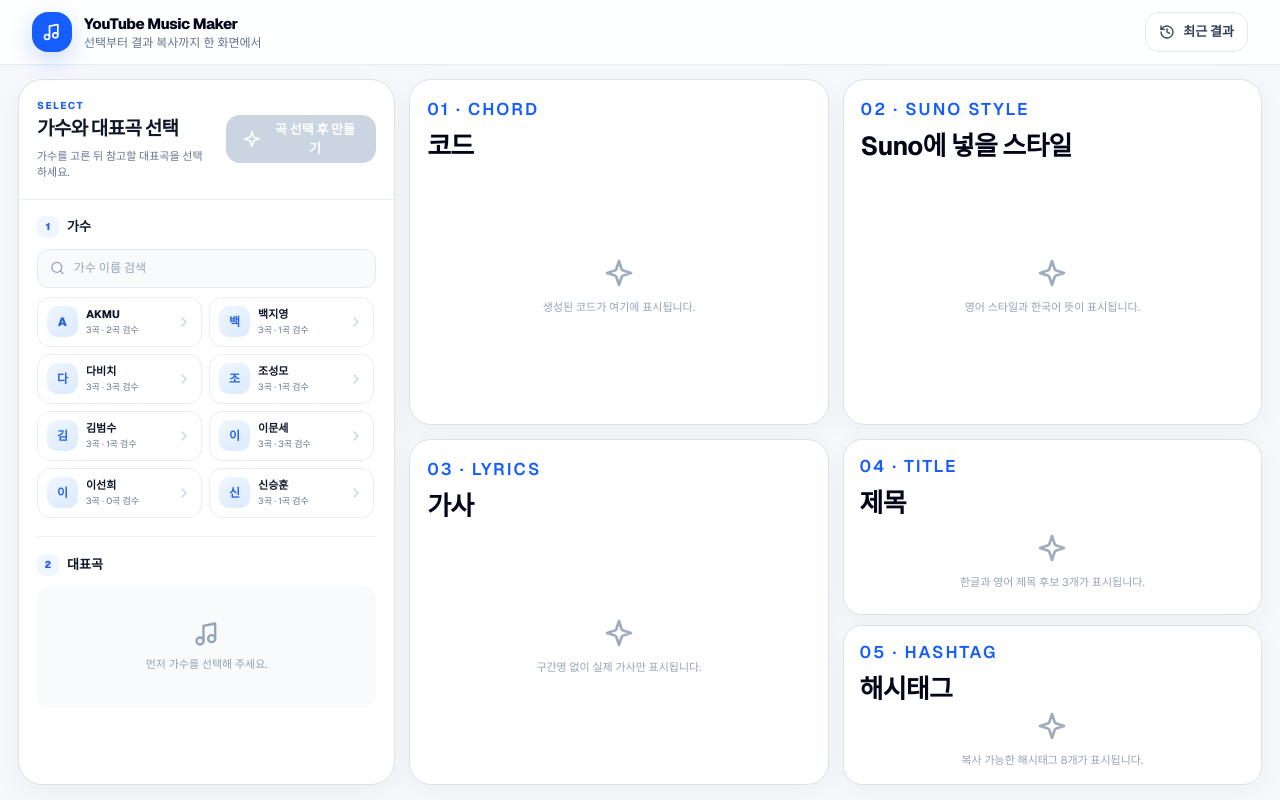
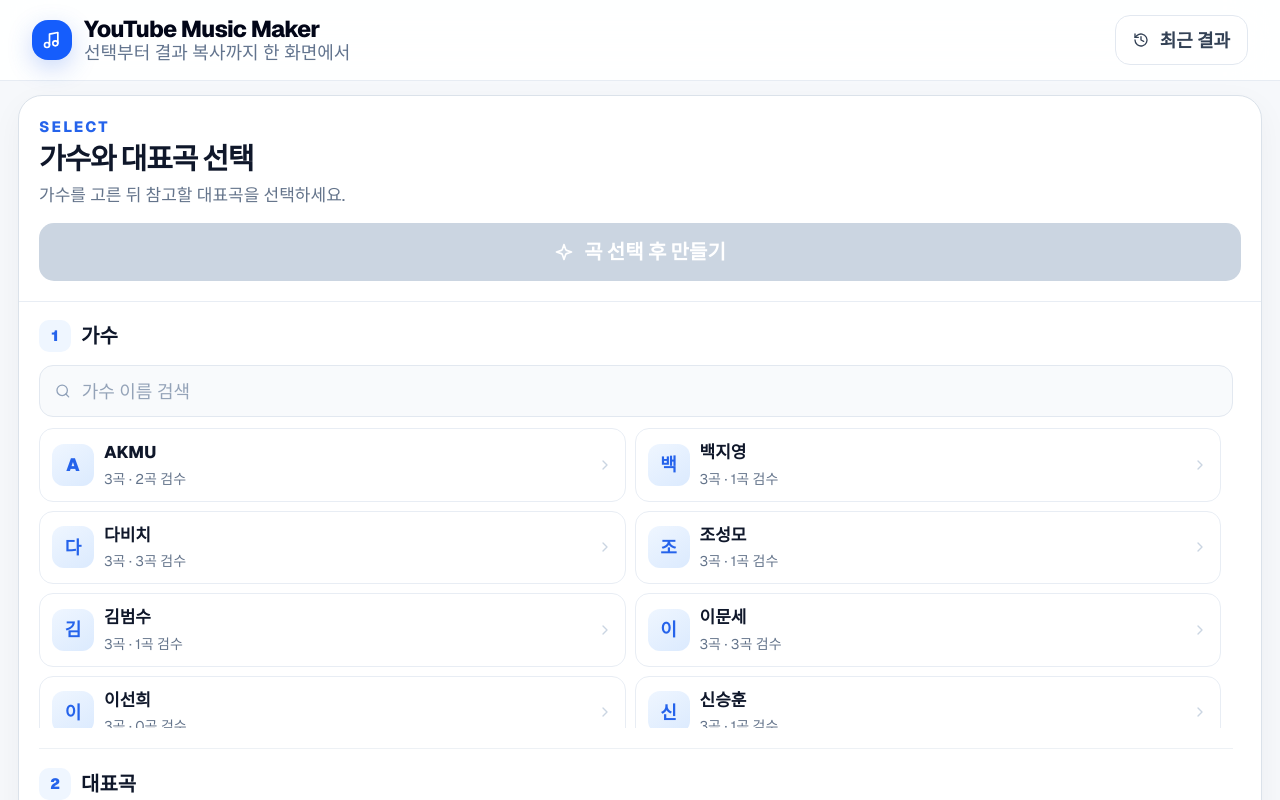
Before and after one commit to Flow4Work/Youtubemusic, a Next.js app: page / in a window 1280 px wide. Shown: the top 800 px of the page. Built offline with nearby package versions, Linux system fonts and the light colour scheme.

Commit message:
Enlarge typography and strengthen card scrolling

```diff
--- a/src/app/globals.css
+++ b/src/app/globals.css
@@ -13,146 +13,159 @@
 button:disabled { cursor: not-allowed; }
 :focus-visible { outline: 3px solid rgba(37, 99, 235, .28); outline-offset: 2px; }
 
-.secondary-button { display: inline-flex; align-items: center; gap: .5rem; min-height: 40px; border: 1px solid #e2e8f0; border-radius: 14px; background: #fff; padding: 0 13px; color: #334155; font-size: 13px; font-weight: 700; transition: .18s ease; }
+main > header > div { height: 80px !important; }
+main > header p.text-\[15px\] { font-size: 23px !important; line-height: 1.15; }
+main > header p.text-xs { font-size: 18px !important; line-height: 1.25; }
+
+.secondary-button { display: inline-flex; align-items: center; gap: .65rem; min-height: 50px; border: 1px solid #e2e8f0; border-radius: 15px; background: #fff; padding: 0 17px; color: #334155; font-size: 18px; font-weight: 700; transition: .18s ease; }
 .secondary-button:hover { border-color: #cbd5e1; background: #f8fafc; }
-.count-badge { display: grid; min-width: 20px; height: 20px; place-items: center; border-radius: 999px; background: #eff6ff; padding: 0 6px; color: #2563eb; font-size: 11px; }
+.count-badge { display: grid; min-width: 27px; height: 27px; place-items: center; border-radius: 999px; background: #eff6ff; padding: 0 8px; color: #2563eb; font-size: 15px; }
 
 .studio-page { position: relative; max-width: 1800px; margin: 0 auto; padding: 14px 18px 16px; }
-.studio-layout { display: grid; min-height: calc(100vh - 94px); height: calc(100vh - 94px); grid-template-columns: minmax(330px,.92fr) minmax(0,2.08fr); gap: 14px; }
+.studio-layout { display: grid; min-height: calc(100vh - 110px); height: calc(100vh - 110px); grid-template-columns: minmax(440px,.96fr) minmax(0,2.04fr); gap: 14px; }
 
 .selection-shell { min-width: 0; overflow: hidden; border: 1px solid #dbe2ea; border-radius: 24px; background: #fff; box-shadow: 0 10px 32px rgba(15,23,42,.045); }
 .studio-selection { display: flex; min-height: 0; flex-direction: column; }
-.selection-top { display: flex; align-items: center; justify-content: space-between; gap: 14px; border-bottom: 1px solid #e8edf4; padding: 18px; }
-.selection-top h2 { margin: 2px 0 0; color: #0f172a; font-size: 19px; font-weight: 850; letter-spacing: -.035em; }
-.selection-top p:not(.panel-eyebrow) { margin: 4px 0 0; color: #64748b; font-size: 11px; line-height: 1.5; }
-.panel-eyebrow { margin: 0; color: #2563eb; font-size: 10px; font-weight: 800; letter-spacing: .14em; }
-.selection-content { min-height: 0; flex: 1; overflow-y: auto; padding: 16px 18px 18px; }
-.selection-block + .selection-block { margin-top: 18px; padding-top: 17px; border-top: 1px solid #edf1f5; }
-.selection-label { display: flex; align-items: center; gap: 8px; }
-.selection-label span { display: grid; width: 22px; height: 22px; place-items: center; border-radius: 8px; background: #eff6ff; color: #2563eb; font-size: 10px; font-weight: 900; }
-.selection-label strong { color: #0f172a; font-size: 13px; font-weight: 850; }
+.selection-top { display: grid; grid-template-columns: minmax(0,1fr); gap: 15px; border-bottom: 1px solid #e8edf4; padding: 20px; }
+.selection-top h2 { margin: 3px 0 0; color: #0f172a; font-size: 29px; font-weight: 850; line-height: 1.18; letter-spacing: -.04em; }
+.selection-top p:not(.panel-eyebrow) { margin: 7px 0 0; color: #64748b; font-size: 17px; line-height: 1.5; }
+.panel-eyebrow { margin: 0; color: #2563eb; font-size: 15px; font-weight: 800; letter-spacing: .14em; }
+.selection-content { min-height: 0; flex: 1; overflow-y: auto; overscroll-behavior: contain; padding: 18px 20px 20px; scrollbar-gutter: stable; }
+.selection-block + .selection-block { margin-top: 20px; padding-top: 19px; border-top: 1px solid #edf1f5; }
+.selection-label { display: flex; align-items: center; gap: 10px; }
+.selection-label span { display: grid; width: 32px; height: 32px; place-items: center; border-radius: 10px; background: #eff6ff; color: #2563eb; font-size: 15px; font-weight: 900; }
+.selection-label strong { color: #0f172a; font-size: 20px; font-weight: 850; }
 
-.search-field { display: flex; height: 39px; align-items: center; gap: 9px; margin-top: 11px; border: 1px solid #e2e8f0; border-radius: 12px; background: #f8fafc; padding: 0 12px; }
+.search-field { display: flex; height: 52px; align-items: center; gap: 11px; margin-top: 13px; border: 1px solid #e2e8f0; border-radius: 14px; background: #f8fafc; padding: 0 15px; }
 .search-field:focus-within { border-color: #93c5fd; background: #fff; box-shadow: 0 0 0 3px #dbeafe; }
-.search-field input { width: 100%; border: 0; outline: 0; background: transparent; color: #0f172a; font-size: 12px; }
+.search-field input { width: 100%; border: 0; outline: 0; background: transparent; color: #0f172a; font-size: 18px; }
 .search-field input::placeholder { color: #94a3b8; }
-.artist-grid { display: grid; max-height: 230px; grid-template-columns: repeat(2,minmax(0,1fr)); gap: 7px; margin-top: 9px; overflow-y: auto; padding-right: 2px; }
-.artist-item, .song-item { display: flex; width: 100%; min-width: 0; align-items: center; gap: 8px; border: 1px solid #e8edf4; border-radius: 13px; background: #fff; padding: 8px 9px; transition: .16s ease; }
+.artist-grid { display: grid; max-height: 245px; grid-template-columns: repeat(2,minmax(0,1fr)); gap: 9px; margin-top: 11px; overflow-y: auto; overscroll-behavior: contain; padding-right: 4px; scrollbar-gutter: stable; }
+.artist-item, .song-item { display: flex; width: 100%; min-width: 0; align-items: center; gap: 10px; border: 1px solid #e8edf4; border-radius: 14px; background: #fff; padding: 11px 12px; transition: .16s ease; }
 .artist-item:hover, .song-item:hover { border-color: #bfdbfe; background: #f8fbff; transform: translateY(-1px); }
 .artist-item.selected, .song-item.selected { border-color: #60a5fa; background: #eff6ff; box-shadow: inset 0 0 0 1px #bfdbfe; }
-.artist-avatar { display: grid; width: 31px; height: 31px; flex: 0 0 auto; place-items: center; border-radius: 10px; background: linear-gradient(145deg,#eff6ff,#dbeafe); color: #2563eb; font-size: 12px; font-weight: 900; }
-.artist-item strong, .song-item strong { display: block; overflow: hidden; color: #0f172a; font-size: 11px; font-weight: 800; text-overflow: ellipsis; white-space: nowrap; }
-.artist-item small, .song-item small { display: block; overflow: hidden; margin-top: 2px; color: #64748b; font-size: 9px; text-overflow: ellipsis; white-space: nowrap; }
-.song-list { display: grid; gap: 7px; margin-top: 10px; }
-.song-item { padding: 9px; }
-.verify-badge { flex: 0 0 auto; border-radius: 999px; background: #f1f5f9; padding: 4px 7px; color: #64748b; font-size: 9px; font-weight: 800; }
+.artist-avatar { display: grid; width: 42px; height: 42px; flex: 0 0 auto; place-items: center; border-radius: 12px; background: linear-gradient(145deg,#eff6ff,#dbeafe); color: #2563eb; font-size: 18px; font-weight: 900; }
+.artist-item strong, .song-item strong { display: block; overflow: hidden; color: #0f172a; font-size: 17px; font-weight: 800; text-overflow: ellipsis; white-space: nowrap; }
+.artist-item small, .song-item small { display: block; overflow: hidden; margin-top: 3px; color: #64748b; font-size: 14px; text-overflow: ellipsis; white-space: nowrap; }
+.song-list { display: grid; max-height: 240px; gap: 9px; margin-top: 12px; overflow-y: auto; overscroll-behavior: contain; padding-right: 4px; scrollbar-gutter: stable; }
+.song-item { padding: 12px; }
+.verify-badge { flex: 0 0 auto; border-radius: 999px; background: #f1f5f9; padding: 6px 9px; color: #64748b; font-size: 14px; font-weight: 800; }
 .verify-badge.verified { background: #ecfdf5; color: #047857; }
-.selection-empty { display: flex; min-height: 122px; flex-direction: column; align-items: center; justify-content: center; gap: 8px; margin-top: 10px; border-radius: 14px; background: #f8fafc; color: #94a3b8; text-align: center; }
-.selection-empty p { margin: 0; font-size: 11px; }
-.source-box { display: grid; grid-template-columns: 1fr 1fr; gap: 8px; border-radius: 13px; background: #f8fafc; padding: 10px; }
-.compact-source-box { margin-top: 12px; }
+.selection-empty { display: flex; min-height: 145px; flex-direction: column; align-items: center; justify-content: center; gap: 10px; margin-top: 12px; border-radius: 15px; background: #f8fafc; color: #94a3b8; text-align: center; }
+.selection-empty p { margin: 0; font-size: 17px; }
+.source-box { display: grid; grid-template-columns: 1fr 1fr; gap: 10px; border-radius: 14px; background: #f8fafc; padding: 13px; }
+.compact-source-box { margin-top: 14px; }
 .source-box div { min-width: 0; }
 .source-box strong, .source-box span { display: block; }
-.source-box strong { color: #94a3b8; font-size: 9px; text-transform: uppercase; }
-.source-box span { overflow: hidden; margin-top: 3px; color: #475569; font-size: 10px; text-overflow: ellipsis; white-space: nowrap; }
+.source-box strong { color: #94a3b8; font-size: 14px; text-transform: uppercase; }
+.source-box span { overflow: hidden; margin-top: 4px; color: #475569; font-size: 15px; text-overflow: ellipsis; white-space: nowrap; }
 
-.generate-button { display: flex; min-height: 48px; align-items: center; justify-content: center; gap: 8px; border: 0; border-radius: 14px; background: #2563eb; padding: 0 16px; color: #fff; font-size: 13px; font-weight: 850; box-shadow: 0 10px 24px rgba(37,99,235,.22); transition: .18s ease; }
+.generate-button { display: flex; min-height: 58px; align-items: center; justify-content: center; gap: 10px; border: 0; border-radius: 15px; background: #2563eb; padding: 0 22px; color: #fff; font-size: 20px; font-weight: 850; line-height: 1; white-space: nowrap; box-shadow: 0 10px 24px rgba(37,99,235,.22); transition: .18s ease; }
 .generate-button:hover:not(:disabled) { background: #1d4ed8; transform: translateY(-1px); box-shadow: 0 13px 27px rgba(37,99,235,.29); }
 .generate-button:disabled { background: #cbd5e1; box-shadow: none; }
-.selection-generate-button { width: 150px; flex: 0 0 auto; }
+.selection-generate-button { width: 100%; min-width: 0; flex: 0 0 auto; }
 
 .studio-results { position: relative; display: grid; min-width: 0; min-height: 0; grid-template-columns: repeat(2,minmax(0,1fr)); grid-template-rows: repeat(2,minmax(0,1fr)); gap: 14px; }
-.result-card { position: relative; display: flex; min-width: 0; min-height: 0; flex-direction: column; overflow: hidden; border: 1px solid #dbe2ea; border-radius: 22px; background: #fff; padding: 17px; box-shadow: 0 8px 28px rgba(15,23,42,.04); }
+.result-card { position: relative; display: flex; min-width: 0; min-height: 0; flex-direction: column; overflow: hidden; border: 1px solid #dbe2ea; border-radius: 22px; background: #fff; padding: 20px; box-shadow: 0 8px 28px rgba(15,23,42,.04); }
 .code-card { grid-column: 1; grid-row: 1; }
 .style-card { grid-column: 2; grid-row: 1; }
 .lyrics-card { grid-column: 1; grid-row: 2; }
 .publish-stack { display: grid; min-width: 0; min-height: 0; grid-column: 2; grid-row: 2; grid-template-rows: minmax(0,1.05fr) minmax(0,.95fr); gap: 10px; }
-.compact-result-card { padding: 14px 16px; border-radius: 19px; }
-.result-scroll { min-height: 0; flex: 1; overflow-y: auto; padding-right: 4px; }
-.card-empty { display: flex; min-height: 0; flex: 1; flex-direction: column; align-items: center; justify-content: center; gap: 10px; color: #a1adbd; text-align: center; }
+.compact-result-card { padding: 18px 20px; border-radius: 19px; }
+.result-scroll, .title-list, .hashtag-list { min-height: 0; overflow-y: auto; overscroll-behavior: contain; scrollbar-gutter: stable; }
+.result-scroll { flex: 1; padding-right: 8px; }
+.card-empty { display: flex; min-height: 0; flex: 1; flex-direction: column; align-items: center; justify-content: center; gap: 13px; color: #a1adbd; text-align: center; }
 .card-empty.loading { color: #2563eb; }
-.card-empty p { max-width: 260px; margin: 0; color: #94a3b8; font-size: 11px; line-height: 1.55; }
-.result-meta { position: absolute; right: 10px; bottom: 5px; z-index: 2; margin: 0; border-radius: 999px; background: rgba(15,23,42,.74); padding: 4px 8px; color: #fff; font-size: 8px; backdrop-filter: blur(8px); }
+.card-empty p { max-width: 330px; margin: 0; color: #94a3b8; font-size: 17px; line-height: 1.55; }
+.result-meta { position: absolute; right: 12px; bottom: 7px; z-index: 2; margin: 0; border-radius: 999px; background: rgba(15,23,42,.74); padding: 5px 10px; color: #fff; font-size: 12px; backdrop-filter: blur(8px); }
 
-.icon-button { display: grid; width: 32px; height: 32px; flex: 0 0 auto; place-items: center; border: 1px solid #e2e8f0; border-radius: 10px; background: #fff; color: #64748b; transition: .15s ease; }
+.icon-button { display: grid; width: 43px; height: 43px; flex: 0 0 auto; place-items: center; border: 1px solid #e2e8f0; border-radius: 12px; background: #fff; color: #64748b; transition: .15s ease; }
 .icon-button:hover:not(:disabled) { border-color: #bfdbfe; background: #eff6ff; color: #2563eb; }
 .icon-button:disabled { opacity: .45; }
 .icon-button.copy-action { border-color: #bfdbfe; background: #eff6ff; color: #2563eb; }
 .icon-button.copy-action:hover:not(:disabled) { border-color: #60a5fa; background: #dbeafe; color: #1d4ed8; }
-.metric-pill { border-radius: 999px; background: #eff6ff; padding: 5px 8px; color: #1d4ed8; font-family: var(--font-geist-mono), monospace; font-size: 10px; font-weight: 700; }
-.mini-button { display: inline-flex; min-height: 29px; align-items: center; gap: 4px; border: 1px solid #e2e8f0; border-radius: 9px; background: #fff; padding: 0 8px; color: #475569; font-size: 10px; font-weight: 700; }
+.metric-pill { border-radius: 999px; background: #eff6ff; padding: 7px 11px; color: #1d4ed8; font-family: var(--font-geist-mono), monospace; font-size: 15px; font-weight: 700; }
+.mini-button { display: inline-flex; min-height: 39px; align-items: center; gap: 6px; border: 1px solid #e2e8f0; border-radius: 10px; background: #fff; padding: 0 11px; color: #475569; font-size: 15px; font-weight: 700; }
 .mini-button:hover, .mini-button.active { border-color: #93c5fd; background: #eff6ff; color: #1d4ed8; }
-.chord-section { border-radius: 12px; background: #f8fafc; padding: 10px; }
-.chord-section strong { color: #475569; font-size: 10px; }
-.chord-section p { margin: 7px 0 0; color: #0f172a; font-family: var(--font-geist-mono), monospace; font-size: 11px; font-weight: 700; line-height: 1.65; word-break: break-word; }
-.section-copy-button { display: inline-flex; align-items: center; gap: 4px; border: 0; background: transparent; color: #2563eb; font-size: 9px; font-weight: 800; }
+.chord-section { border-radius: 13px; background: #f8fafc; padding: 14px; }
+.chord-section strong { color: #475569; font-size: 15px; }
+.chord-section p { margin: 9px 0 0; color: #0f172a; font-family: var(--font-geist-mono), monospace; font-size: 17px; font-weight: 700; line-height: 1.65; word-break: break-word; }
+.section-copy-button { display: inline-flex; align-items: center; gap: 5px; border: 0; background: transparent; color: #2563eb; font-size: 14px; font-weight: 800; }
 
-.language-toggle { display: grid; grid-template-columns: 1fr 1fr; gap: 3px; margin-top: 15px; border-radius: 11px; background: #f1f5f9; padding: 3px; }
-.language-toggle button { min-height: 31px; border: 0; border-radius: 8px; background: transparent; color: #64748b; font-size: 10px; font-weight: 800; }
+.language-toggle { display: grid; grid-template-columns: 1fr 1fr; gap: 4px; margin-top: 17px; border-radius: 12px; background: #f1f5f9; padding: 4px; }
+.language-toggle button { min-height: 42px; border: 0; border-radius: 9px; background: transparent; color: #64748b; font-size: 15px; font-weight: 800; }
 .language-toggle button.active { background: #fff; color: #2563eb; box-shadow: 0 2px 9px rgba(15,23,42,.08); }
-.style-copy { margin: 0; color: #334155; font-size: 12px; line-height: 1.85; }
-.translation-note { margin: 8px 0 0; color: #94a3b8; font-size: 9px; }
+.style-copy { margin: 0; color: #334155; font-size: 18px; line-height: 1.82; }
+.translation-note { margin: 9px 0 0; color: #94a3b8; font-size: 14px; }
 
-.lyrics-tab { display: flex; min-height: 32px; align-items: center; justify-content: center; gap: 4px; border: 0; border-radius: 9px; background: transparent; color: #64748b; font-size: 10px; font-weight: 800; }
-.lyrics-tab small { font-size: 8px; font-weight: 700; opacity: .75; }
+.lyrics-tab { display: flex; min-height: 43px; align-items: center; justify-content: center; gap: 6px; border: 0; border-radius: 10px; background: transparent; color: #64748b; font-size: 15px; font-weight: 800; }
+.lyrics-tab small { font-size: 12px; font-weight: 700; opacity: .75; }
 .lyrics-tab.active { background: #fff; color: #2563eb; box-shadow: 0 2px 10px rgba(15,23,42,.08); }
-.lyrics-pre { margin-bottom: 0; white-space: pre-wrap; color: #475569; font-family: var(--font-geist-sans), sans-serif; font-size: 11px; line-height: 1.72; }
+.lyrics-pre { margin-bottom: 0; white-space: pre-wrap; color: #475569; font-family: var(--font-geist-sans), sans-serif; font-size: 17px; line-height: 1.72; }
 
-.title-list { min-height: 0; margin: 10px 0 0; padding: 0; overflow-y: auto; list-style: none; }
-.title-row { display: flex; min-height: 48px; align-items: center; gap: 8px; border-radius: 11px; background: #f8fafc; padding: 6px 7px; }
-.title-row + .title-row { margin-top: 5px; }
-.title-number { display: grid; width: 23px; height: 23px; flex: 0 0 auto; place-items: center; border-radius: 7px; background: #fff; color: #2563eb; font-size: 10px; font-weight: 900; }
+.title-list { flex: 1; margin: 13px 0 0; padding: 0 5px 0 0; list-style: none; }
+.title-row { display: flex; min-height: 68px; align-items: center; gap: 10px; border-radius: 12px; background: #f8fafc; padding: 9px 10px; }
+.title-row + .title-row { margin-top: 7px; }
+.title-number { display: grid; width: 32px; height: 32px; flex: 0 0 auto; place-items: center; border-radius: 9px; background: #fff; color: #2563eb; font-size: 15px; font-weight: 900; }
 .title-text { min-width: 0; flex: 1; }
 .title-text strong, .title-text small { display: block; overflow: hidden; text-overflow: ellipsis; white-space: nowrap; }
-.title-text strong { color: #1e293b; font-size: 10px; }
-.title-text small { margin-top: 2px; color: #64748b; font-size: 8px; }
-.title-copy-actions { display: flex; flex: 0 0 auto; gap: 4px; }
-.title-copy-button { position: relative; display: flex; width: 44px; height: 36px; align-items: center; justify-content: center; gap: 2px; border: 1px solid #bfdbfe; border-radius: 10px; background: #eff6ff; color: #2563eb; }
+.title-text strong { color: #1e293b; font-size: 16px; }
+.title-text small { margin-top: 3px; color: #64748b; font-size: 13px; }
+.title-copy-actions { display: flex; flex: 0 0 auto; gap: 5px; }
+.title-copy-button { position: relative; display: flex; width: 54px; height: 45px; align-items: center; justify-content: center; gap: 3px; border: 1px solid #bfdbfe; border-radius: 11px; background: #eff6ff; color: #2563eb; }
 .title-copy-button:hover { border-color: #60a5fa; background: #dbeafe; color: #1d4ed8; }
-.title-copy-button b { font-size: 7px; line-height: 1; }
-.hashtag-list { display: flex; min-height: 0; flex: 1; flex-wrap: wrap; align-content: flex-start; gap: 6px; margin-top: 10px; overflow-y: auto; }
-.hashtag { border: 1px solid #dbeafe; border-radius: 999px; background: #eff6ff; padding: 5px 8px; color: #2563eb; font-size: 9px; font-weight: 700; }
+.title-copy-button b { font-size: 11px; line-height: 1; }
+.hashtag-list { display: flex; flex: 1; flex-wrap: wrap; align-content: flex-start; gap: 8px; margin-top: 13px; padding-right: 5px; }
+.hashtag { border: 1px solid #dbeafe; border-radius: 999px; background: #eff6ff; padding: 8px 11px; color: #2563eb; font-size: 14px; font-weight: 700; }
 .hashtag:hover { background: #dbeafe; }
 
-.global-copy-toast { position: fixed; top: 50%; left: 50%; z-index: 100; transform: translate(-50%,-50%); border-radius: 14px; background: rgba(15,23,42,.94); padding: 12px 17px; color: #fff; font-size: 12px; font-weight: 800; box-shadow: 0 18px 45px rgba(15,23,42,.24); animation: toast-in .18s ease-out; }
+.global-copy-toast { position: fixed; top: 50%; left: 50%; z-index: 100; transform: translate(-50%,-50%); border-radius: 15px; background: rgba(15,23,42,.94); padding: 15px 21px; color: #fff; font-size: 18px; font-weight: 800; box-shadow: 0 18px 45px rgba(15,23,42,.24); animation: toast-in .18s ease-out; }
 @keyframes toast-in { from { opacity: 0; transform: translate(-50%,-44%) scale(.96); } to { opacity: 1; transform: translate(-50%,-50%) scale(1); } }
-.status-message { position: fixed; top: 76px; left: 50%; z-index: 45; max-width: min(560px,calc(100vw - 28px)); transform: translateX(-50%); border: 1px solid; border-radius: 13px; padding: 9px 13px; font-size: 11px; font-weight: 700; box-shadow: 0 10px 28px rgba(15,23,42,.12); }
+.status-message { position: fixed; top: 92px; left: 50%; z-index: 45; max-width: min(680px,calc(100vw - 28px)); transform: translateX(-50%); border: 1px solid; border-radius: 14px; padding: 12px 16px; font-size: 17px; font-weight: 700; box-shadow: 0 10px 28px rgba(15,23,42,.12); }
 .status-message.success { border-color: #bfdbfe; background: #eff6ff; color: #1d4ed8; }
 .status-message.error { border-color: #fecaca; background: #fef2f2; color: #b91c1c; }
 
-.history-item { display: flex; align-items: center; gap: 8px; border: 1px solid #e2e8f0; border-radius: 16px; padding: 12px; }
+.history-item { display: flex; align-items: center; gap: 10px; border: 1px solid #e2e8f0; border-radius: 16px; padding: 15px; }
 .history-item:hover { border-color: #bfdbfe; background: #f8fbff; }
 .history-item strong, .history-item span, .history-item small { display: block; overflow: hidden; text-overflow: ellipsis; white-space: nowrap; }
-.history-item strong { color: #0f172a; font-size: 13px; }
-.history-item span { margin-top: 4px; color: #475569; font-size: 11px; }
-.history-item small { margin-top: 4px; color: #94a3b8; font-size: 10px; }
-.danger-button { display: flex; width: 100%; min-height: 42px; align-items: center; justify-content: center; gap: 7px; border: 1px solid #fecaca; border-radius: 13px; background: #fff; color: #dc2626; font-size: 12px; font-weight: 800; }
+.history-item strong { color: #0f172a; font-size: 19px; }
+.history-item span { margin-top: 5px; color: #475569; font-size: 17px; }
+.history-item small { margin-top: 5px; color: #94a3b8; font-size: 15px; }
+.danger-button { display: flex; width: 100%; min-height: 52px; align-items: center; justify-content: center; gap: 9px; border: 1px solid #fecaca; border-radius: 14px; background: #fff; color: #dc2626; font-size: 18px; font-weight: 800; }
 .danger-button:hover { background: #fef2f2; }
 
-@media (min-width: 1180px) {
+.result-scroll::-webkit-scrollbar, .title-list::-webkit-scrollbar, .hashtag-list::-webkit-scrollbar, .selection-content::-webkit-scrollbar, .artist-grid::-webkit-scrollbar, .song-list::-webkit-scrollbar { width: 8px; }
+.result-scroll::-webkit-scrollbar-thumb, .title-list::-webkit-scrollbar-thumb, .hashtag-list::-webkit-scrollbar-thumb, .selection-content::-webkit-scrollbar-thumb, .artist-grid::-webkit-scrollbar-thumb, .song-list::-webkit-scrollbar-thumb { border: 2px solid transparent; border-radius: 999px; background: #cbd5e1; background-clip: padding-box; }
+.result-scroll::-webkit-scrollbar-track, .title-list::-webkit-scrollbar-track, .hashtag-list::-webkit-scrollbar-track, .selection-content::-webkit-scrollbar-track, .artist-grid::-webkit-scrollbar-track, .song-list::-webkit-scrollbar-track { background: transparent; }
+
+@media (min-width: 1340px) {
   body { overflow: hidden; }
 }
 
-@media (max-width: 1179px) {
+@media (max-width: 1339px) {
   .studio-layout { height: auto; min-height: 0; grid-template-columns: 1fr; }
-  .studio-selection { max-height: 760px; }
-  .studio-results { min-height: 980px; }
-  .artist-grid { max-height: 250px; }
+  .studio-selection { max-height: 920px; }
+  .studio-results { min-height: 1180px; }
+  .artist-grid { max-height: 300px; }
+  .song-list { max-height: 300px; }
 }
 
 @media (max-width: 767px) {
+  main > header > div { height: 74px !important; }
+  main > header p.text-\[15px\] { font-size: 19px !important; }
+  main > header p.text-xs { display: none; }
   .studio-page { padding: 10px; }
   .studio-results { min-height: 0; grid-template-columns: 1fr; grid-template-rows: none; }
   .code-card, .style-card, .lyrics-card, .publish-stack { grid-column: 1; grid-row: auto; }
-  .result-card { min-height: 390px; }
-  .compact-result-card { min-height: 260px; }
+  .result-card { min-height: 500px; }
+  .compact-result-card { min-height: 360px; }
   .publish-stack { grid-template-rows: none; }
-  .selection-top { align-items: stretch; flex-direction: column; }
+  .selection-top { align-items: stretch; }
   .selection-generate-button { width: 100%; }
+  .artist-grid { grid-template-columns: 1fr; }
 }
 
 @media (max-width: 479px) {
-  .artist-grid { grid-template-columns: 1fr; }
   .source-box { grid-template-columns: 1fr; }
-  .title-copy-button { width: 40px; }
+  .title-copy-button { width: 48px; }
 }
```
